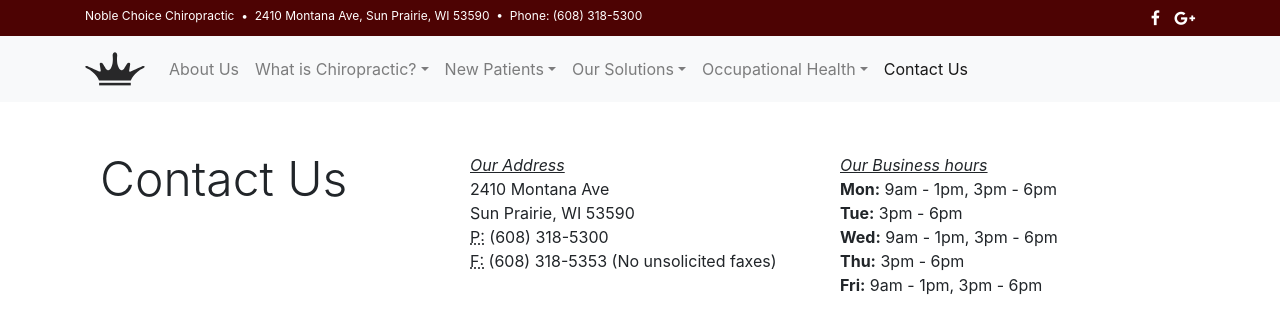
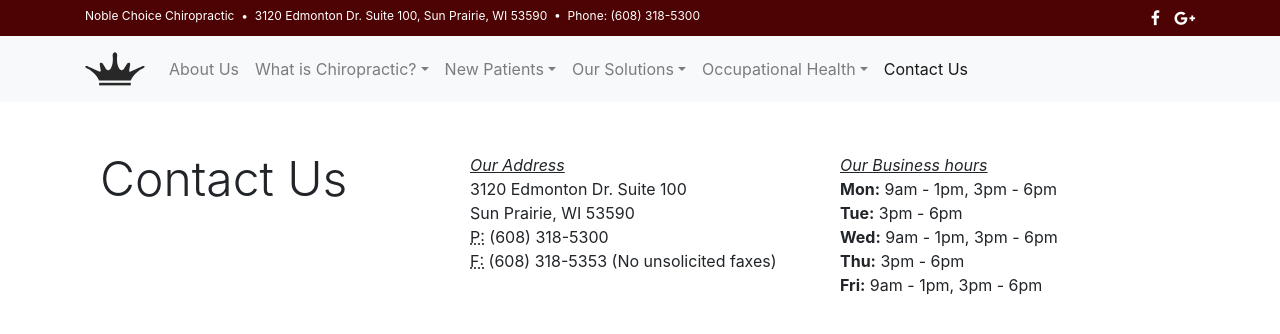
Before and after one commit to ajwahlb/nobleChoice, a Jekyll site: the page built from _pages/contact-us.html, in a window 1280 px wide and 900 px high, cut to the strip 0-360 px from the top of the window. Shown: the top 334 px of the strip. Built offline with Jekyll 4.4.1, drawn with Linux system fonts in a browser that asks for light colours; nearby versions of some CDN libraries; some of the changed text lies outside the part shown.

Commit message:
new address

```diff
--- a/_includes/footer.html
+++ b/_includes/footer.html
@@ -13,7 +13,7 @@
 
           <div class="col">
              <address>
-              2410 Montana Ave<br>
+              3120 Edmonton Dr. Suite 100<br>
               Sun Prairie, WI 53590<br>
               <abbr title="Phone">P:</abbr> (608) 318 5300
             </address>
--- a/_includes/nav.html
+++ b/_includes/nav.html
@@ -1,6 +1,6 @@
 <div id="tippy-top">
 	<div class="container">
-		<p class="left">Noble Choice Chiropractic <span class="new-break">&nbsp;&bull;&nbsp;</span> 2410 Montana Ave, Sun Prairie, WI 53590 <span class="new-break">&nbsp;&bull;&nbsp;</span> Phone: (608) 318-5300</p>
+		<p class="left">Noble Choice Chiropractic <span class="new-break">&nbsp;&bull;&nbsp;</span> 3120 Edmonton Dr. Suite 100, Sun Prairie, WI 53590 <span class="new-break">&nbsp;&bull;&nbsp;</span> Phone: (608) 318-5300</p>
 		<p class="right">
 			{% if site.twitter_username %}
             <a href="https://twitter.com/{{ site.twitter_username }}">
--- a/_pages/contact-us.html
+++ b/_pages/contact-us.html
@@ -13,7 +13,7 @@ permalink: /contact-us/
 		<div class="col-md">
 			<em><u>Our Address</u></em></h2>
 			<address>
-              2410 Montana Ave<br>
+        3120 Edmonton Dr. Suite 100<br>
         Sun Prairie, WI 53590<br>
         <abbr title="Phone">P:</abbr> (608) 318-5300<br>
         <abbr title="Fax">F:</abbr> (608) 318-5353 (No unsolicited faxes)
@@ -35,7 +35,7 @@ permalink: /contact-us/
 <div class="row">
 	<div class="col">
 		<div class="map" onclick="style.pointerEvents='none'">
-			<iframe src="https://www.google.com/maps/embed?pb=!1m18!1m12!1m3!1d7064.359950590998!2d-89.26175410225194!3d43.18700644161303!2m3!1f0!2f0!3f0!3m2!1i1024!2i768!4f13.1!3m3!1m2!1s0x8806f81126eed99b%3A0x50ea76ca6f110e59!2sNoble+Choice+Chiropractic!5e0!3m2!1sen!2sus!4v1507920881461" width="100%" height="500" frameborder="0" style="border:0" allowfullscreen></iframe>
+			<iframe src="https://www.google.com/maps/d/embed?mid=1vM7KDnwCKRnnYrIAgTZQmFXAiOvO1weX" width="100%" height="500" frameborder="0" style="border:0" allowfullscreen></iframe>
 		</div>
 	</div>
 </div>
```
Lines whose indentation alone changed are shown as unchanged.
